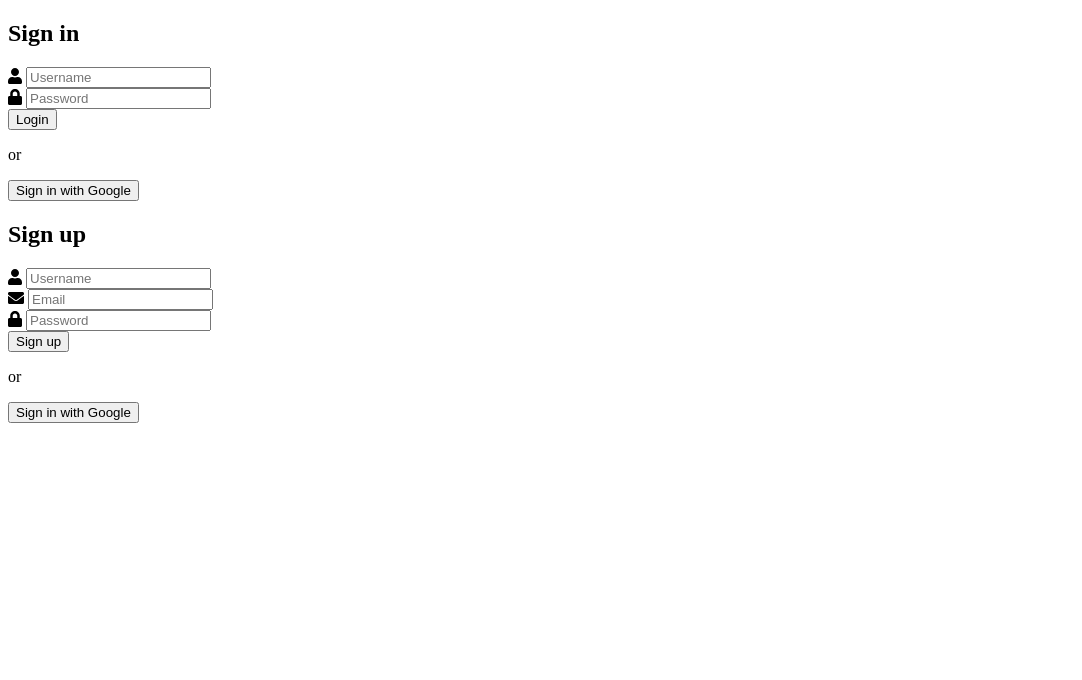
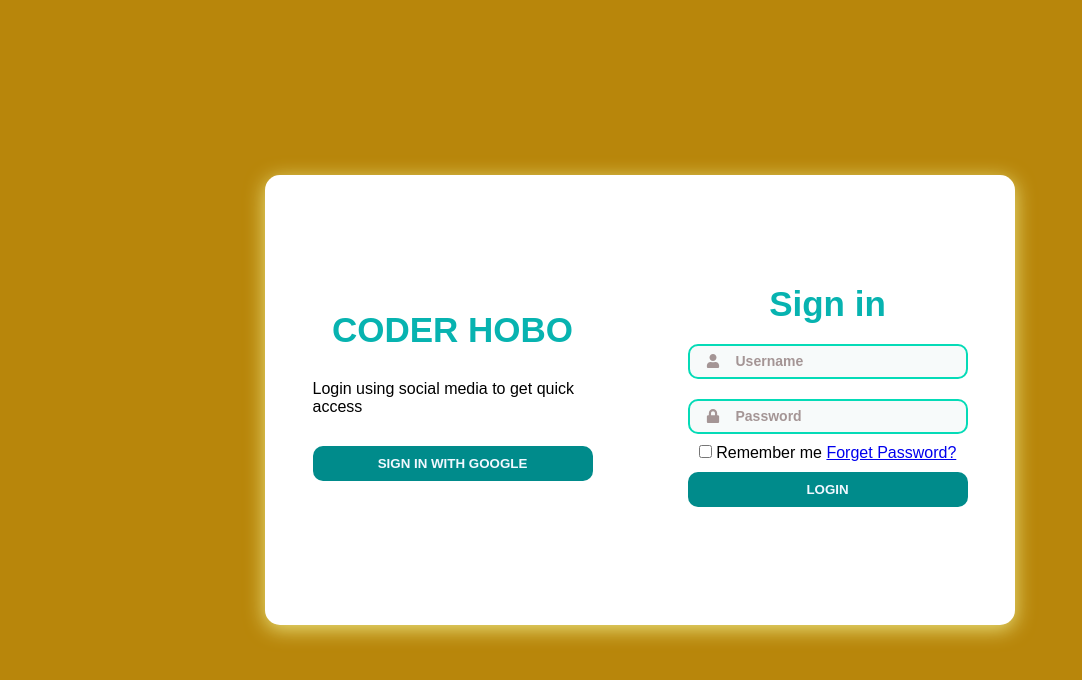
Before and after one commit to KoheliAkter/Loginpage, a plain HTML site: page loginpage3/login3.html in a window 1280 px wide. Shown: the whole page, without its empty margins (0-1082 px from the left). Drawn offline with Linux system fonts and the light colour scheme.

Commit message:
working on loging3

```diff
--- a/loginpage3/login3.css
+++ b/loginpage3/login3.css
@@ -23,15 +23,6 @@ body{
     box-shadow: 0 4px 20px 0 rgb(234, 227, 126)
 }
 
-/*.container::before{
-    content: "";
-    position: absolute;
-    top: 0;
-    height: 100%;
-    width: 100%;
-    background: linear-gradient(-45deg,#f3cf6c,#875d03);
-    z-index: 6;
-}*/
 
 .Singin-Signup{
     position: absolute;
@@ -60,6 +51,14 @@ form{
     font-size: 35px;
     margin-bottom: 10px;
     color:rgb(7, 179, 176);
+}
+
+.text{
+    width: 100%;
+    margin: 20px 0;
+    display: flex;
+    align-items: center;
+    font-size: 16px;
 }
 
 .input-field{
--- a/loginpage3/login3.html
+++ b/loginpage3/login3.html
@@ -4,7 +4,7 @@
     <meta charset="UTF-8">
     <meta name="viewport" content="width=device-width, initial-scale=1.0">
     <title>Login Page</title>
-    <link rel="stylesheet" href="login page-2.css">
+    <link rel="stylesheet" href="login3.css">
     <script defer src="https://use.fontawesome.com/releases/v5.15.4/js/all.js" integrity="sha384-rOA1PnstxnOBLzCLMcre8ybwbTmemjzdNlILg8O7z1lUkLXozs4DHonlDtnE7fpc" crossorigin="anonymous"></script>
 
 </head>
@@ -12,18 +12,9 @@
     <div class="container">
         <div class="Singin-Signup">
             <form action="" class="signin-form">
-                <h2 class="title">Sign in</h2>
-                <div class="input-field">
-                    <i class="fas fa-user icon"></i>
-                    <input type="text" placeholder="Username">
-                </div>
+                <h2 class="title">CODER HOBO</h2>
+                    <P class="text">Login using social media to get quick access</P>
 
-                <div class="input-field">
-                    <i class="fas fa-lock icon"></i>
-                    <input type="password" placeholder="Password">
-                </div>
-                <input type="submit" value="Login" class="btn">
-                <p class="social-text">or </p>
                 <input type="submit" value="Sign in with Google" class="btn">
 
                 <div class="social-media">
@@ -39,7 +30,40 @@
 
                 </div>
             </form>
-         <!-- signup form  start-->
+            <form action="" class="signin-form">
+                <h2 class="title">Sign in</h2>
+                <div class="input-field">
+                    <i class="fas fa-user icon"></i>
+                    <input type="text" placeholder="Username">
+                </div>
+
+                <div class="input-field">
+                    <i class="fas fa-lock icon"></i>
+                    <input type="password" placeholder="Password">
+                </div>
+
+                <div class="other_text">
+                <input type="checkbox"  value="box">
+                <label for="vehicle1">Remember me</label>
+                <a class="a1" href="#">Forget Password?</a>
+                </div>
+                <input type="submit" value="Login" class="btn">
+
+
+                <!--<div class="social-media">
+                    <a href="#" class="social-icon">
+                        <i class=""></i>
+                    </a>
+                <a href="#" class="social-icon">
+                        <i class="fab fa-facebook"></i>
+                    </a>
+                    <a href="#" class="social-icon">
+                        <i class="fab fa-linkedin-in"></i>
+                    </a> -->
+
+                </div>
+            </form>
+         <!-- signup form  start
             <form action="" class="signup-form">
                 <h2 class="title">Sign up</h2>
                 <div class="input-field">
@@ -62,7 +86,7 @@
                 <input type="submit" value="Sign in with Google" class="btn">
 
 
-                <!--<div class="social-media">
+                  <div class="social-media">
                     <a href="#" class="social-icon">
                         <i class="fab fa-google"></i>
                     </a>
@@ -76,25 +100,7 @@
                 </div>
             </form>
         </div>
-        <!--<div class="panels-container">
-            <div class="panel left-panel">
-                <div class="content">
-                    <h3>CODER HOBO</h3>
-                    <P>Lorem ipsum dolor sit, amet consectetur adipisicing elit. Ipsa laborum consectetur quia debitis rerum enim voluptatem </P>
-                    <button class="btn" id="sign_in_btn">Sign in</button>
-                </div>
-                <img src="../loginpage-2/image/imagelogo1.png" alt="" class="image">
-            </div>
 
-            <div class="panel right-panel">
-                <div class="content">
-                    <h3>CODER HOBO</h3>
-                    <P>Lorem ipsum dolor sit, amet consectetur adipisicing elit. Ipsa laborum consectetur quia debitis rerum enim voluptatem </P>
-                    <button class="btn" id="sign_up_btn">Sign up</button>
-                </div>
-                <img src="../loginpage-2/image/imagelogin2.png" alt="" class="image">
-            </div>
-        </div> -->
     </div>
 
 </body>
```
Also changed, not shown: loginpage3/sign_up.html (added).
